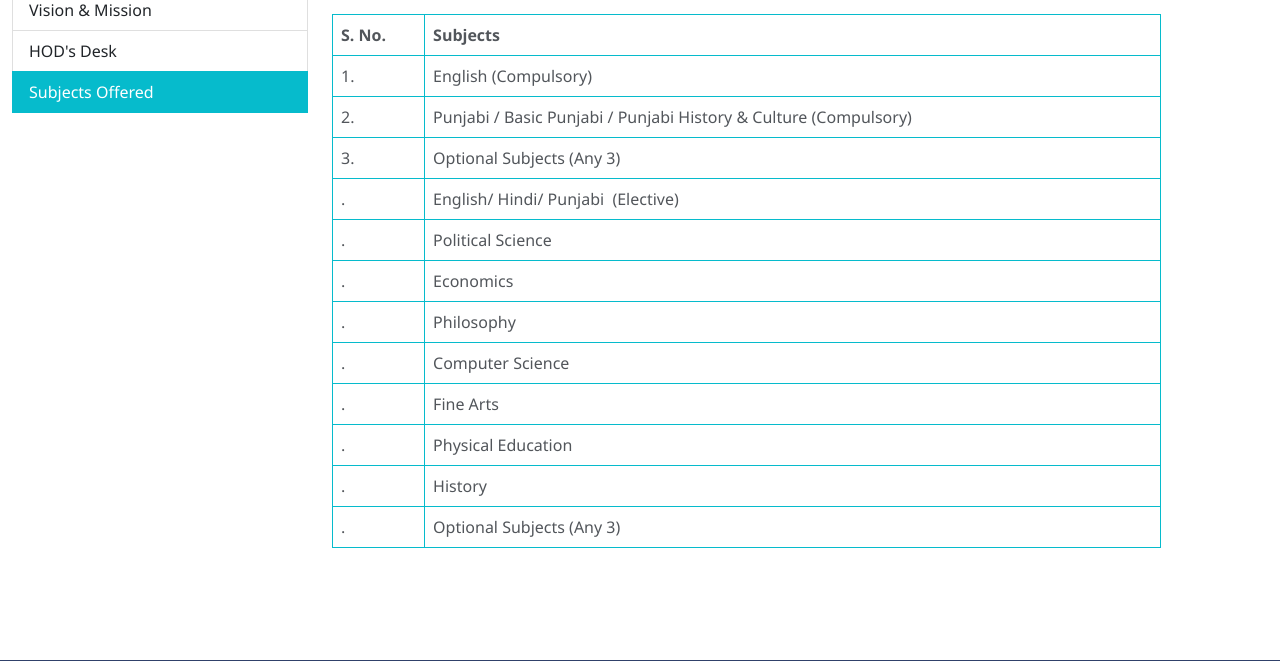
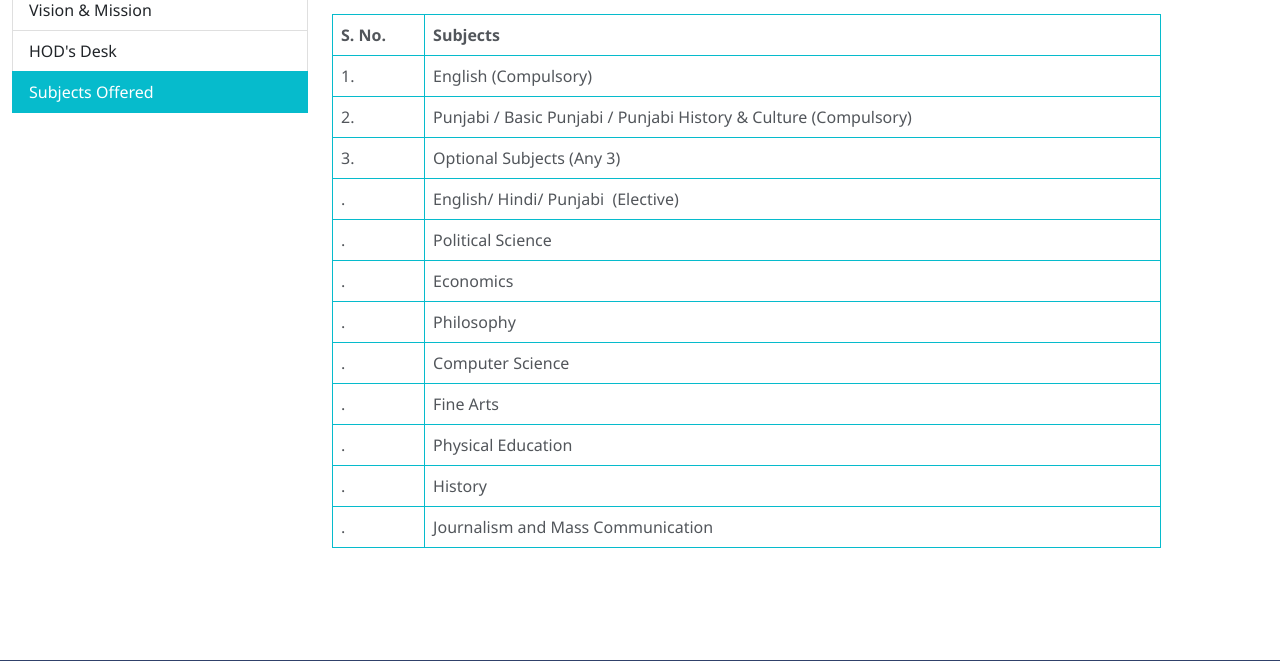
Before and after one commit to ctgroup-2022/CTIHS.IN, a PHP site: page /arts.php in a window 1280 px wide, after a click on "Subjects Offered". Shown: the part 425-1086 px from the top of the page. Run offline with PHP 8.4, Linux system fonts and the light colour scheme; some libraries are stand-ins or nearby versions.

Commit message:
do changes

```diff
--- a/arts.php
+++ b/arts.php
@@ -271,7 +271,7 @@ responsibility to guide your educational journey. Happy learning!
                       <tr>
                         <td>.</td>
 
-                        <td>Optional Subjects (Any 3)</td>
+                        <td>Journalism and Mass Communication</td>
 
 
                     </tr>
```
